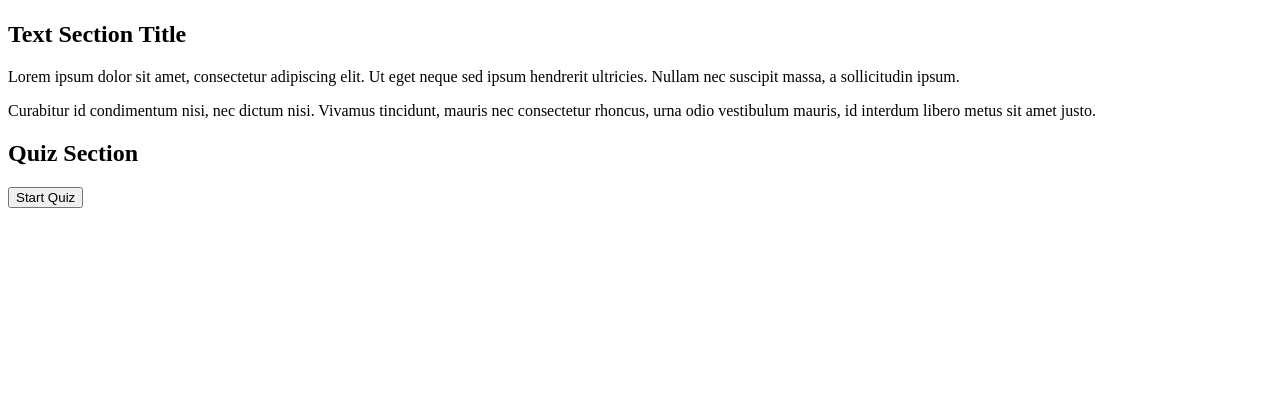
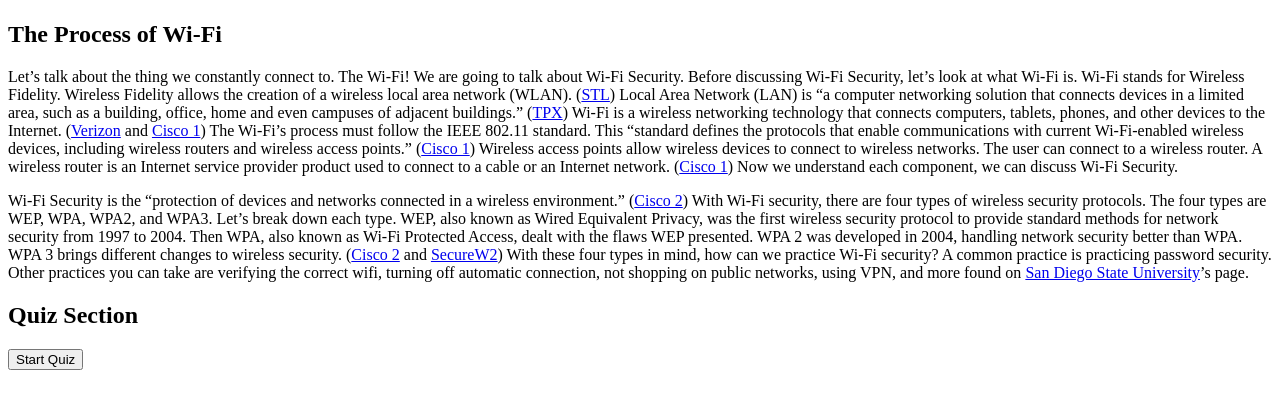
Before and after one commit to Aaronb0117/Senior-Project, a plain HTML site: page public/modules/module9.html in a window 1280 px wide. Shown: the part 398-800 px from the top of the page. Drawn offline with Linux system fonts and the light colour scheme.

Commit message:
Update module9.html

```diff
--- a/public/modules/module9.html
+++ b/public/modules/module9.html
@@ -17,9 +17,20 @@
 
         <!-- Text Content -->
         <div class="text-content">
-            <h2>Text Section Title</h2>
-            <p>Lorem ipsum dolor sit amet, consectetur adipiscing elit. Ut eget neque sed ipsum hendrerit ultricies. Nullam nec suscipit massa, a sollicitudin ipsum.</p>
-            <p>Curabitur id condimentum nisi, nec dictum nisi. Vivamus tincidunt, mauris nec consectetur rhoncus, urna odio vestibulum mauris, id interdum libero metus sit amet justo.</p>
+            <h2>The Process of Wi-Fi</h2>
+            <p>Let’s talk about the thing we constantly connect to. The Wi-Fi! We are going to talk about Wi-Fi Security. Before discussing Wi-Fi Security, let’s look at what Wi-Fi is. Wi-Fi stands for Wireless Fidelity.
+                Wireless Fidelity allows the creation of a wireless local area network (WLAN). (<a href="https://stl.tech/blog/wireless-fidelity-the-rundown/#:~:text=Wireless%20fidelity%20allows%20for%20the,Who%20invented%20Wi%2DFi%3F">STL</a>)
+                Local Area Network (LAN) is “a computer networking solution that connects devices in a limited area, such as a building, office, home and even campuses of adjacent buildings.” (<a href="https://www.tpx.com/learn/networking-solutions/what-is-a-local-area-network/">TPX</a>)
+                Wi-Fi is a wireless networking technology that connects computers, tablets, phones, and other devices to the Internet. (<a href="https://www.verizon.com/articles/internet-essentials/wifi-definiton/">Verizon</a> and <a href="https://www.cisco.com/c/en/us/products/wireless/what-is-wifi.html">Cisco 1</a>) The Wi-Fi’s process must follow the IEEE 802.11 standard.
+                This “standard defines the protocols that enable communications with current Wi-Fi-enabled wireless devices, including wireless routers and wireless access points.” (<a href="https://www.cisco.com/c/en/us/products/wireless/what-is-wifi.html">Cisco 1</a>)
+                Wireless access points allow wireless devices to connect to wireless networks. The user can connect to a wireless router.
+                A wireless router is an Internet service provider product used to connect to a cable or an Internet network. (<a href="https://www.cisco.com/c/en/us/products/wireless/what-is-wifi.html">Cisco 1</a>) Now we understand each component, we can discuss Wi-Fi Security.</p>
+
+            <p>Wi-Fi Security is the “protection of devices and networks connected in a wireless environment.” (<a href="https://www.cisco.com/c/en/us/products/wireless/what-is-wi-fi-security.html">Cisco 2</a>) With Wi-Fi security, there are four types of wireless security protocols.
+                The four types are WEP, WPA, WPA2, and WPA3. Let’s break down each type. WEP, also known as Wired Equivalent Privacy, was the first wireless security protocol to provide standard methods for network security from 1997 to 2004.
+                Then WPA, also known as Wi-Fi Protected Access, dealt with the flaws WEP presented. WPA 2 was developed in 2004, handling network security better than WPA. WPA 3 brings different changes to wireless security. (<a href="https://www.cisco.com/c/en/us/products/wireless/what-is-wi-fi-security.html">Cisco 2</a> and <a href="https://www.securew2.com/blog/complete-guide-wi-fi-security">SecureW2</a>)
+                With these four types in mind, how can we practice Wi-Fi security? A common practice is practicing password security. Other practices you can take are verifying the correct wifi, turning off automatic connection, not shopping on public networks, using VPN, and more found on <a href="https://security.sdsu.edu/be-cyber-smart/guides/public-wifi">San Diego State University</a>’s page.
+</p>
         </div>
 
         <!-- Quiz -->
```
